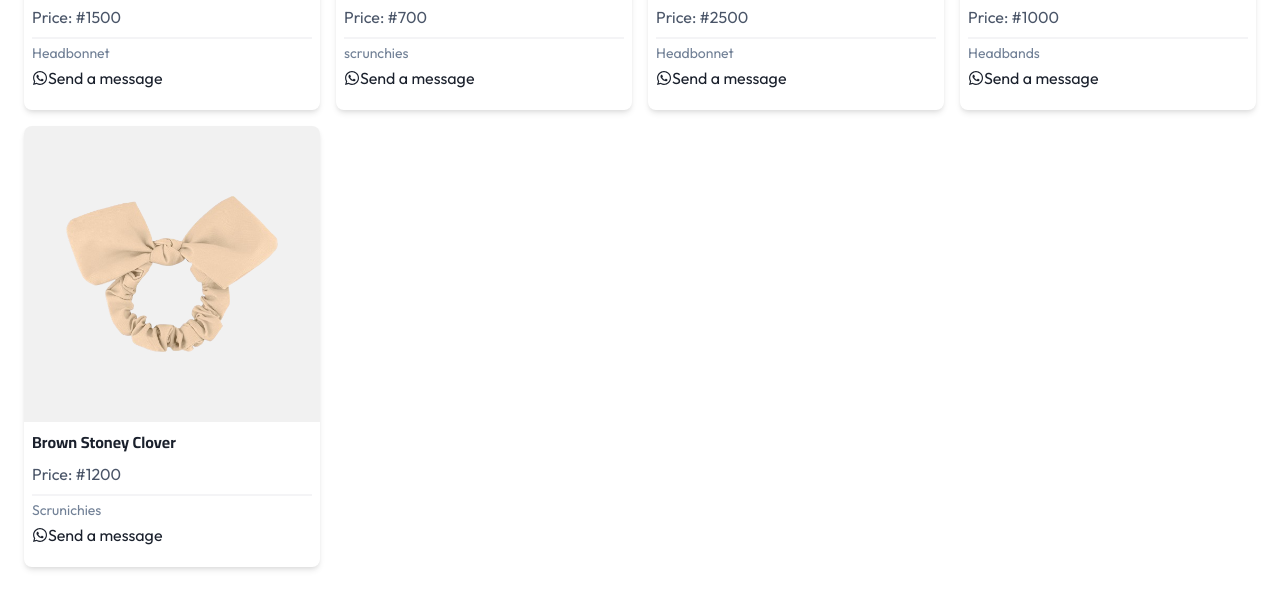
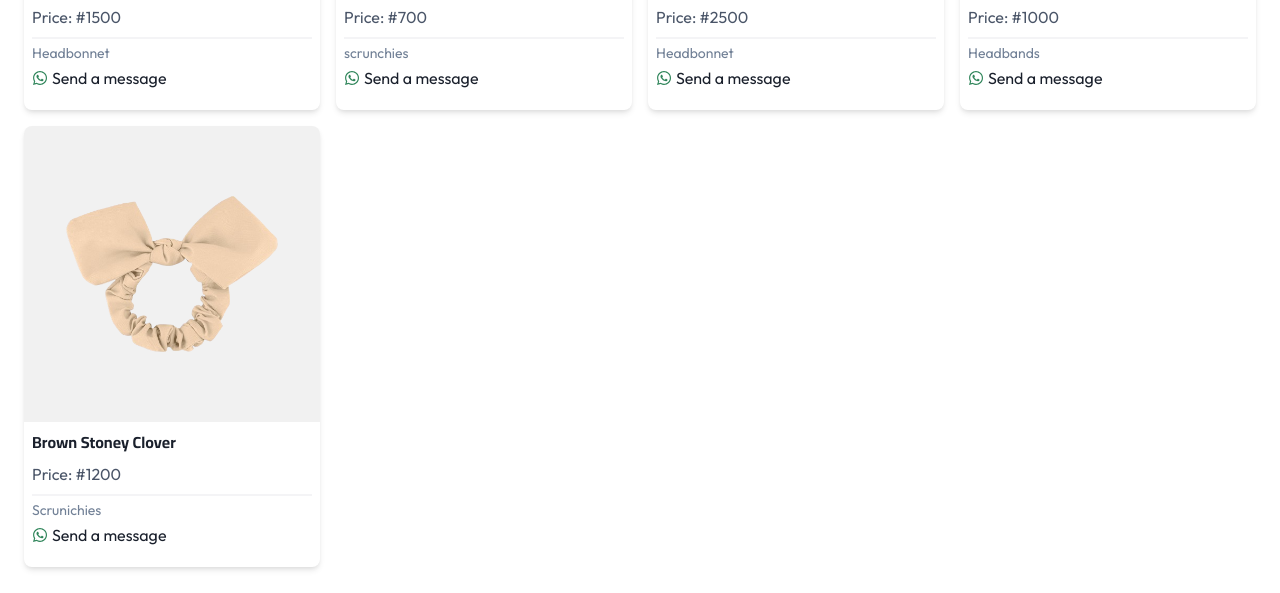
Before and after one commit to Ade1fe/cut2fitmoda, a React (Vite) app: page / in a window 1280 px wide. Shown: the part 1625-2218 px from the top of the page. Built offline with nearby package versions, Linux system fonts and the light colour scheme; a web font is replaced by a local one.

Commit message:
personal blog

```diff
--- a/src/components/HomePageComp.tsx
+++ b/src/components/HomePageComp.tsx
@@ -68,9 +68,9 @@ const HomepageComp = () => {
               </Text>
             </Box>
             <Box display="flex" gap='3' mt='4'>
-              <Link to="/"> <Icon as={FaWhatsapp} boxSize={['6']} color='green.600' /> </Link>
-              <Link to="/"> <Icon as={FaInstagram} boxSize={['6']} color='red.600' /> </Link>
-              <Link to="/"> <Icon as={FaFacebook} boxSize={['6']} color='blue.600' /> </Link>
+              <Link to="https://wa.me/2349038257434"> <Icon as={FaWhatsapp} boxSize={['6']} color='green.600' /> </Link>
+              <Link to="https://instagram.com/deife_syntax"> <Icon as={FaInstagram} boxSize={['6']} color='red.600' /> </Link>
+              <Link to="https://web.facebook.com/johanna.adams.3576"> <Icon as={FaFacebook} boxSize={['6']} color='blue.600' /> </Link>
             </Box>
           </Box>
         </Box>
--- a/src/components/Products.tsx
+++ b/src/components/Products.tsx
@@ -174,7 +174,7 @@ const Products = () => {
                 <Text fontSize="sm" pt={1}  color="gray.500"  borderTopWidth='2px' borderTopColor='#f4f4f6'>
                     {product.category}
                 </Text>
-                <Button onClick={() => shareOnWhatsApp(product.id, product.name, product.price,)}><Icon as={FaWhatsapp} /> Send a message</Button>
+                <Button onClick={() => shareOnWhatsApp(product.id, product.name, product.price,)}><Icon as={FaWhatsapp} mr='1' color='green.600' /> Send a message</Button>
 
             </Box>
         </Box>
```
